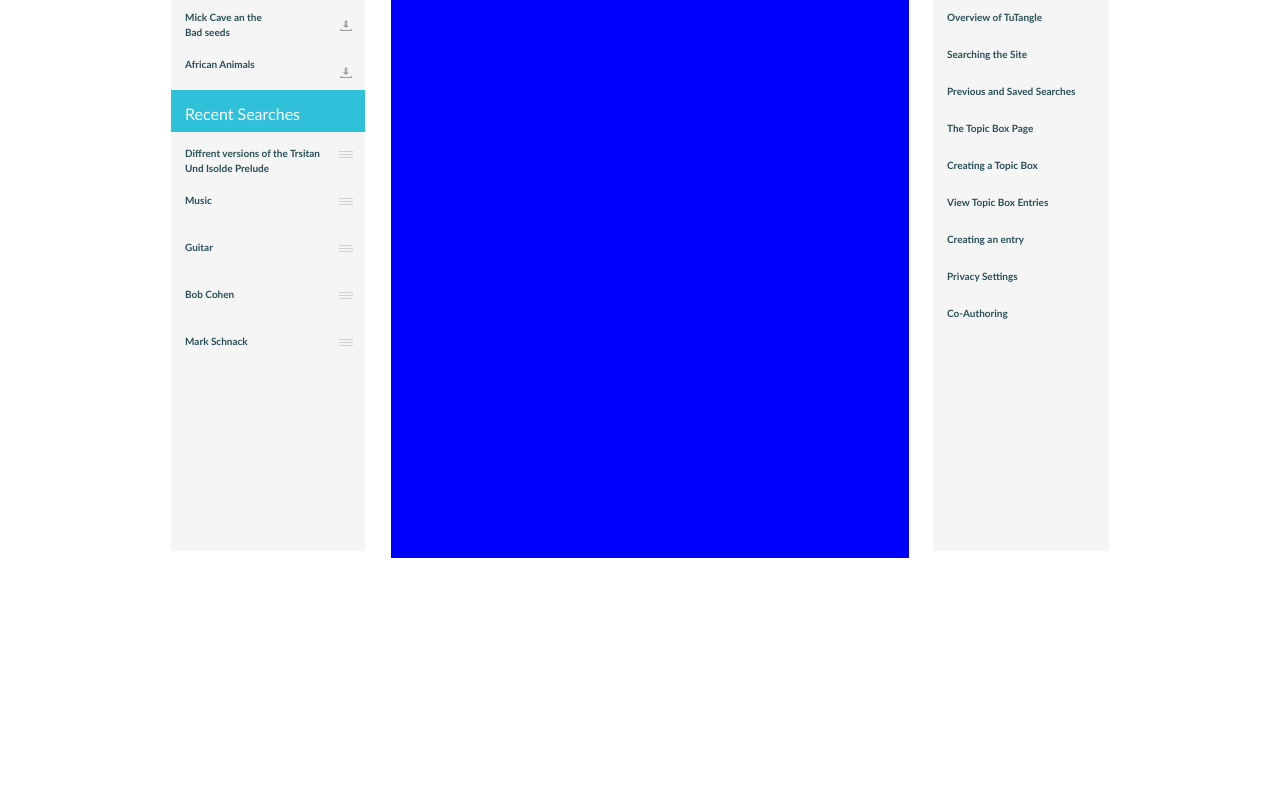
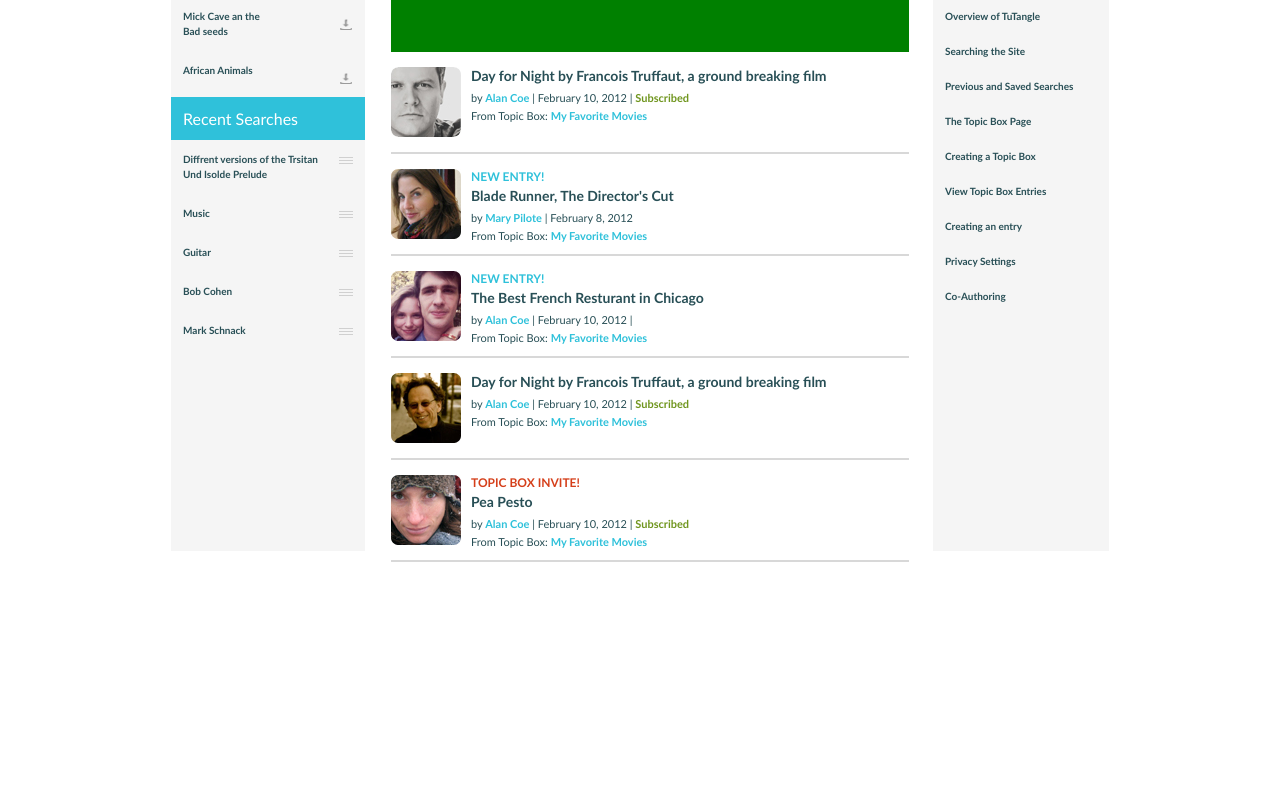
Before and after one commit to sajagshrestha/design-assignment-1, a plain HTML site: page index.html in a window 1280 px wide. Shown: the part 201-992 px from the top of the page. Drawn offline with Linux system fonts and the light colour scheme.

Commit message:
feed body completed

```diff
--- a/css/layout.css
+++ b/css/layout.css
@@ -51,3 +51,8 @@
 .items img {
 	float: right;
 }
+/* entry */
+.profile-img,
+.entry {
+	float: left;
+}
--- a/css/style.css
+++ b/css/style.css
@@ -120,12 +120,10 @@ nav {
 	background-color: #f5f5f5;
 }
 .tabs {
-	height: 28px;
-	padding: 14px 12px 0 14px;
+	padding: 12px;
 	display: block;
 }
 .items {
-	padding-bottom: 5px;
 	line-height: 15px;
 }
 .items:hover {
@@ -154,12 +152,6 @@ nav {
 	background-color: #2fc1da;
 	color: #fff;
 }
-.center-feed {
-	margin: 0 0 0 26px;
-	width: 518px;
-	height: 100%;
-	background-color: blue;
-}
 .right-feed {
 	width: 176px;
 	height: 597px;
@@ -180,3 +172,66 @@ nav {
 .right-feed {
 	background-color: #f5f5f5;
 }
+
+.center-feed {
+	margin: 0 0 0 26px;
+	width: 518px;
+	height: 100%;
+}
+.feed-title-section {
+	height: 33px;
+	margin-bottom: 10px;
+}
+.feed-title-section h1 {
+	margin-top: -10px;
+	font-size: 32px;
+	font-weight: normal;
+}
+.feed-menu-section {
+	height: 65px;
+	background-color: green;
+}
+.feed-body-section {
+	height: 507px;
+}
+.entries {
+	height: 70px;
+	padding: 15px 0px;
+	border-bottom: 2px solid #d8d8d8;
+}
+.profile-img {
+	height: 70px;
+	width: 70px;
+	margin-right: 10px;
+}
+.entry h1 {
+	text-transform: uppercase;
+	font-size: 12px;
+	margin-bottom: 3px;
+}
+.entry-title p {
+	font-size: 14px;
+	font-weight: bold;
+	margin-bottom: 7px;
+}
+.entry-info,
+.topic-box-info {
+	font-size: 11px;
+}
+.entry-info {
+	margin-bottom: 5px;
+}
+.blue-highlight,
+.green-highlight,
+.red-highlight {
+	font-weight: bold;
+}
+.blue-highlight {
+	color: #2fc1da;
+}
+.green-highlight {
+	color: #70961f;
+}
+.red-highlight {
+	color: #d53f1a;
+}
--- a/index.html
+++ b/index.html
@@ -167,7 +167,151 @@
 						</a>
 					</section>
 				</div>
-				<div class="center-feed"></div>
+				<div class="center-feed">
+					<div class="feed-title-section">
+						<h1>Entries</h1>
+					</div>
+					<div class="feed-menu-section"></div>
+					<div class="feed-body-section">
+						<div class="entries clear">
+							<img
+								src="images/p1.png"
+								alt="profile"
+								class="profile-img"
+							/>
+							<div class="entry">
+								<div class="entry-title">
+									<p>
+										Day for Night by Francois Truffaut, a
+										ground breaking film
+									</p>
+								</div>
+								<div class="entry-info">
+									by
+									<span class="blue-highlight">Alan Coe</span>
+									| February 10, 2012 |
+									<span class="green-highlight"
+										>Subscribed</span
+									>
+								</div>
+								<div class="topic-box-info">
+									From Topic Box:
+									<span class="blue-highlight">
+										My Favorite Movies
+									</span>
+								</div>
+							</div>
+						</div>
+						<div class="entries clear">
+							<img
+								src="images/p2.png"
+								alt="profile"
+								class="profile-img"
+							/>
+							<div class="entry">
+								<div class="entry-title">
+									<h1 class="blue-highlight">New Entry!</h1>
+									<p>Blade Runner, The Director's Cut</p>
+								</div>
+								<div class="entry-info">
+									by
+									<span class="blue-highlight"
+										>Mary Pilote</span
+									>
+									| February 8, 2012
+								</div>
+								<div class="topic-box-info">
+									From Topic Box:
+									<span class="blue-highlight">
+										My Favorite Movies
+									</span>
+								</div>
+							</div>
+						</div>
+						<div class="entries clear">
+							<img
+								src="images/p3.png"
+								alt="profile"
+								class="profile-img"
+							/>
+							<div class="entry">
+								<div class="entry-title">
+									<h1 class="blue-highlight">New Entry!</h1>
+									<p>The Best French Resturant in Chicago</p>
+								</div>
+								<div class="entry-info">
+									by
+									<span class="blue-highlight">Alan Coe</span>
+									| February 10, 2012 |
+								</div>
+								<div class="topic-box-info">
+									From Topic Box:
+									<span class="blue-highlight">
+										My Favorite Movies
+									</span>
+								</div>
+							</div>
+						</div>
+						<div class="entries clear">
+							<img
+								src="images/p4.png"
+								alt="profile"
+								class="profile-img"
+							/>
+							<div class="entry">
+								<div class="entry-title">
+									<p>
+										Day for Night by Francois Truffaut, a
+										ground breaking film
+									</p>
+								</div>
+								<div class="entry-info">
+									by
+									<span class="blue-highlight">Alan Coe</span>
+									| February 10, 2012 |
+									<span class="green-highlight"
+										>Subscribed</span
+									>
+								</div>
+								<div class="topic-box-info">
+									From Topic Box:
+									<span class="blue-highlight">
+										My Favorite Movies
+									</span>
+								</div>
+							</div>
+						</div>
+						<div class="entries clear">
+							<img
+								src="images/p5.png"
+								alt="profile"
+								class="profile-img"
+							/>
+							<div class="entry">
+								<div class="entry-title">
+									<h1 class="red-highlight">
+										Topic Box Invite!
+									</h1>
+									<p>Pea Pesto</p>
+								</div>
+								<div class="entry-info">
+									by
+									<span class="blue-highlight">Alan Coe</span>
+									| February 10, 2012 |
+									<span class="green-highlight"
+										>Subscribed</span
+									>
+								</div>
+								<div class="topic-box-info">
+									From Topic Box:
+									<span class="blue-highlight">
+										My Favorite Movies
+									</span>
+								</div>
+							</div>
+						</div>
+					</div>
+				</div>
 				<div class="right-feed">
 					<div class="title tabs">Recent Searches</div>
 					<a href="#" class="items tabs clear"
```
Also changed, not shown: images/p1.png (added), images/p2.png (added), images/p3.png (added), images/p4.png (added), images/p5.png (added).
